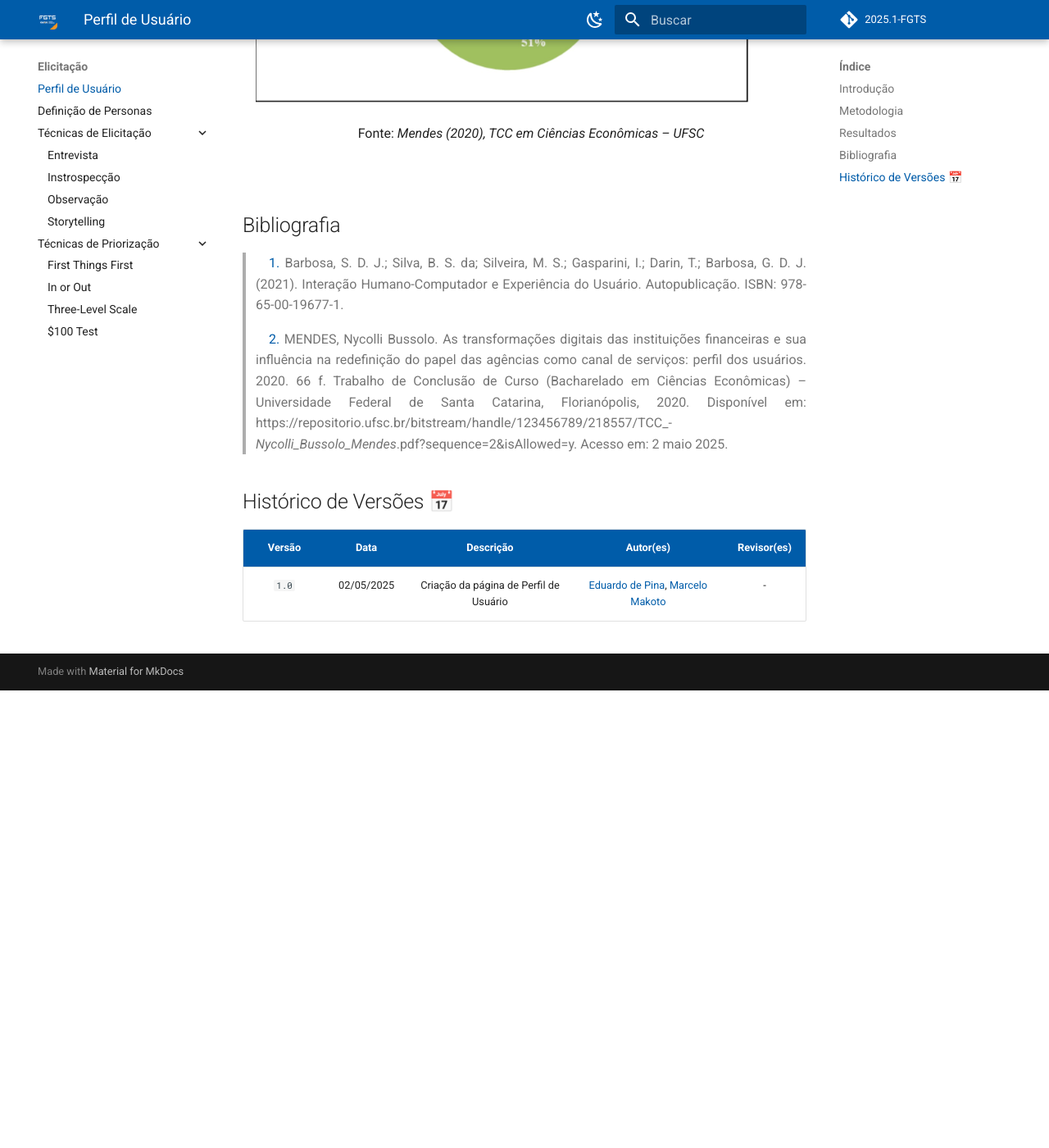
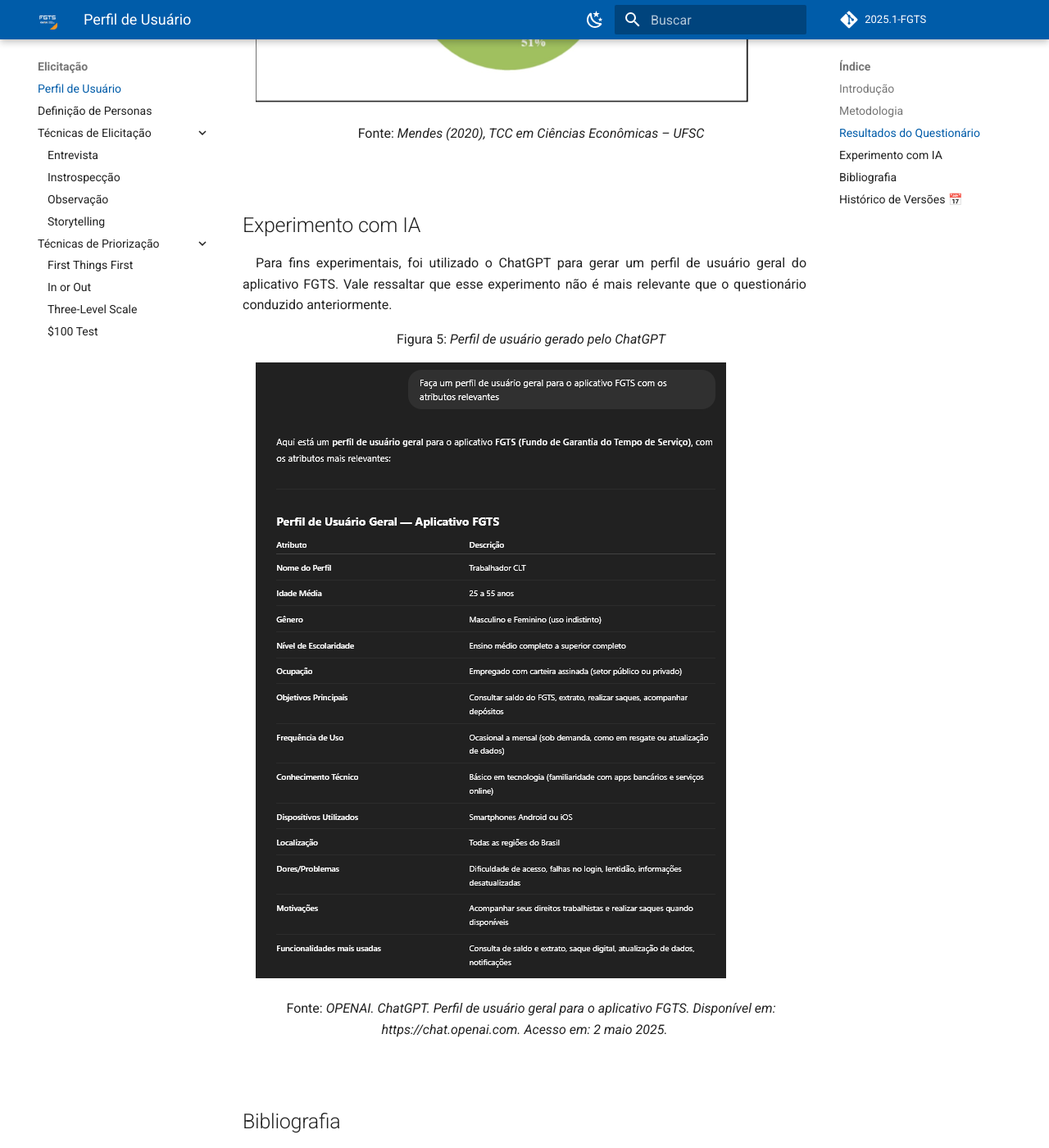
Before and after one commit to eduardodpms/REQ-FGTS, an MkDocs documentation site: the page built from docs/Elicitacao/Perfil-de-Usuario.md, in a window 1280 px wide and 1400 px high, scrolled down 2719 px. Shown: the whole window at 82% size. Built offline with MkDocs 1.6.1 and Material for MkDocs 9.7.7, drawn with Linux system fonts in a browser that asks for light colours; comment, search, counter and statistics services are not loaded; before the commit the page ends 3561 px from its top, so only the background shows below that; some of the changed text lies outside the part shown.

Commit message:
update: adicionando experimento com ia no  perfil de usuario

```diff
--- a/docs/Elicitacao/Perfil-de-Usuario.md
+++ b/docs/Elicitacao/Perfil-de-Usuario.md
@@ -8,13 +8,13 @@ De acordo com Barbosa et al. (2021), o perfil de usuário é uma descrição det
 
 No TCC “As transformações digitais das instituições financeiras e sua influência na redefinição do papel das agências como canal de serviços: perfil dos usuários”, de Nycolli Bussolo Mendes, foi realizado um questionário que tem como objetivo analisar o perfil dos usuários que utilizam instituições financeiras de forma digital e física. Assim, pode-se assimilar o público-alvo do aplicativo FGTS com os respondentes do questionário e, logo, é possível determinar o perfil de usuário com pessoas reais.
 
-## Resultados
+## Resultados do Questionário
 
 O questionário contou com 183 participantes e os resultados foram:
 
 Faixa etária predominante: entre 41 e 54 anos e entre 24 e 30 anos.
 <br>
-<p style="text-align: center; font-size: 16px;">Tabela 1: <i>Faixa etária</i></p>
+<p style="text-align: center; font-size: 16px;">Figura 1: <i>Faixa etária</i></p>
 
 ![Faixa etária](../assets/perfil-de-usuario/faixa-etaria.png)
 <br>
@@ -23,7 +23,7 @@ Faixa etária predominante: entre 41 e 54 anos e entre 24 e 30 anos.
 <br>
 Escolaridade predominante: ensino superior completo ou incompleto.
 <br>
-<p style="text-align: center; font-size: 16px;">Tabela 2: <i>Escolaridade</i></p>
+<p style="text-align: center; font-size: 16px;">Figura 2: <i>Escolaridade</i></p>
 
 ![Escolaridade](../assets/perfil-de-usuario/escolaridade.png)
 <br>
@@ -32,7 +32,7 @@ Escolaridade predominante: ensino superior completo ou incompleto.
 <br>
 Gênero: 69% feminino e 31% masculino.
 <br>
-<p style="text-align: center; font-size: 16px;">Tabela 3: <i>Gênero</i></p>
+<p style="text-align: center; font-size: 16px;">Figura 3: <i>Gênero</i></p>
 
 ![Gênero](../assets/perfil-de-usuario/genero.png)
 <br>
@@ -41,11 +41,22 @@ Gênero: 69% feminino e 31% masculino.
 <br>
 Renda predominante: entre R$2.000 e R$5.000.
 <br>
-<p style="text-align: center; font-size: 16px;">Tabela 4: <i>Renda</i></p>
+<p style="text-align: center; font-size: 16px;">Figura 4: <i>Renda</i></p>
 
 ![Renda](../assets/perfil-de-usuario/renda.png)
 <br>
 <p style="text-align: center; font-size: 16px;">Fonte: <i>Mendes (2020), TCC em Ciências Econômicas – UFSC</i></p>
+<br>
+
+## Experimento com IA
+
+Para fins experimentais, foi utilizado o ChatGPT para gerar um perfil de usuário geral do aplicativo FGTS. Vale ressaltar que esse experimento não é mais relevante que o questionário conduzido anteriormente.
+<br>
+<p style="text-align: center; font-size: 16px;">Figura 5: <i>Perfil de usuário gerado pelo ChatGPT</i></p>
+
+![GPT](../assets/perfil-de-usuario/perfil-gpt.png)
+<br>
+<p style="text-align: center; font-size: 16px;">Fonte: <i>OPENAI. ChatGPT. Perfil de usuário geral para o aplicativo FGTS. Disponível em: https://chat.openai.com. Acesso em: 2 maio 2025.</i></p>
 <br>
 
 ## Bibliografia
@@ -59,3 +70,4 @@ Renda predominante: entre R$2.000 e R$5.000.
 | Versão | Data | Descrição | Autor(es) | Revisor(es) |
 | :-: | :-: | :-: | :-: | :-: |
 | `1.0` | 02/05/2025 | Criação da página de Perfil de Usuário | [Eduardo de Pina](https://github.com/eduardodpms), [Marcelo Makoto](https://github.com/MM4k) | - |
+| `1.1` | 02/05/2025 | Adição do Experimento com IA | [Marcelo Makoto](https://github.com/MM4k) | - |
```
Also changed, not shown: docs/assets/perfil-de-usuario/perfil-gpt.png (added).
